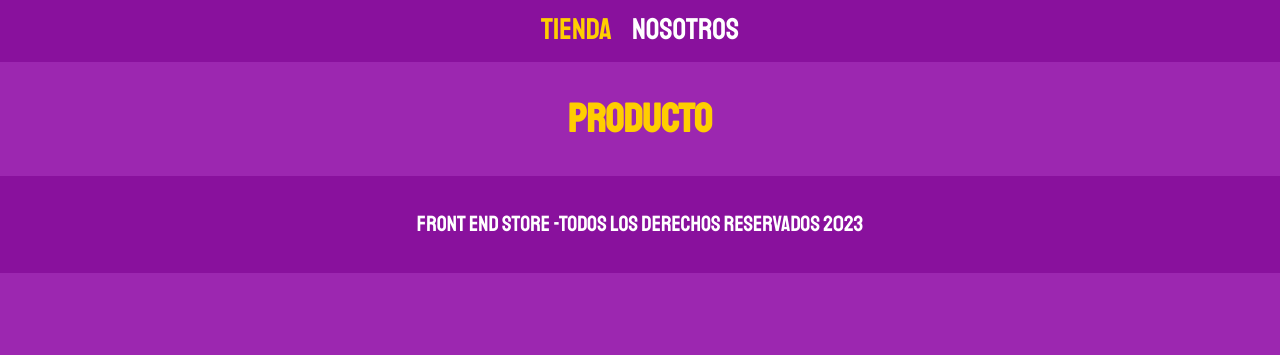
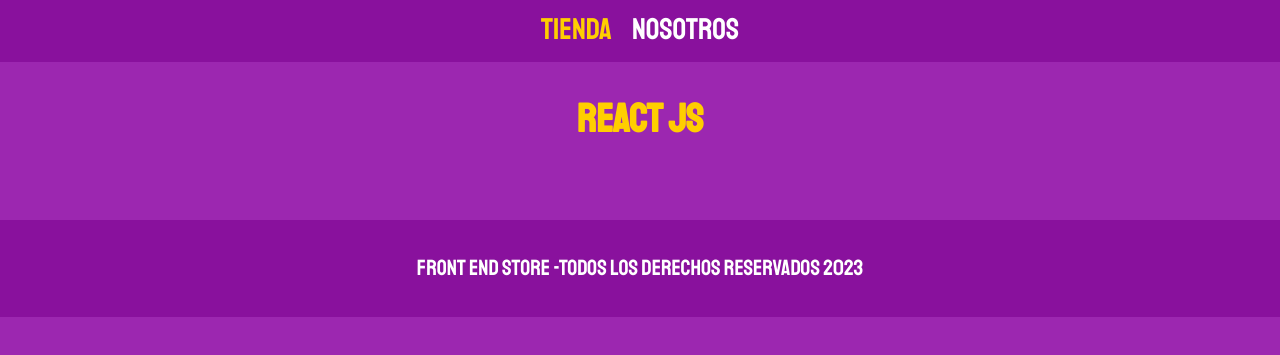
Before and after one commit to patxiarana/FRONTEND-STORE, a plain HTML site: page FrontEndStore_inicio/productos.html in a window 1280 px wide. Shown: the part 167-522 px from the top of the page. Drawn offline with Linux system fonts and the light colour scheme.

Commit message:
init products

```diff
--- a/FrontEndStore_inicio/productos.html
+++ b/FrontEndStore_inicio/productos.html
@@ -23,7 +23,10 @@
         </nav>
 
         <main class="contenedor">
-            <h1>Producto</h1>
+            <h1>React JS</h1>
+            <div class="camisa">
+                <img  class="camisa__imagen" src="" alt="">
+            </div>
 
         </main>
 
```
